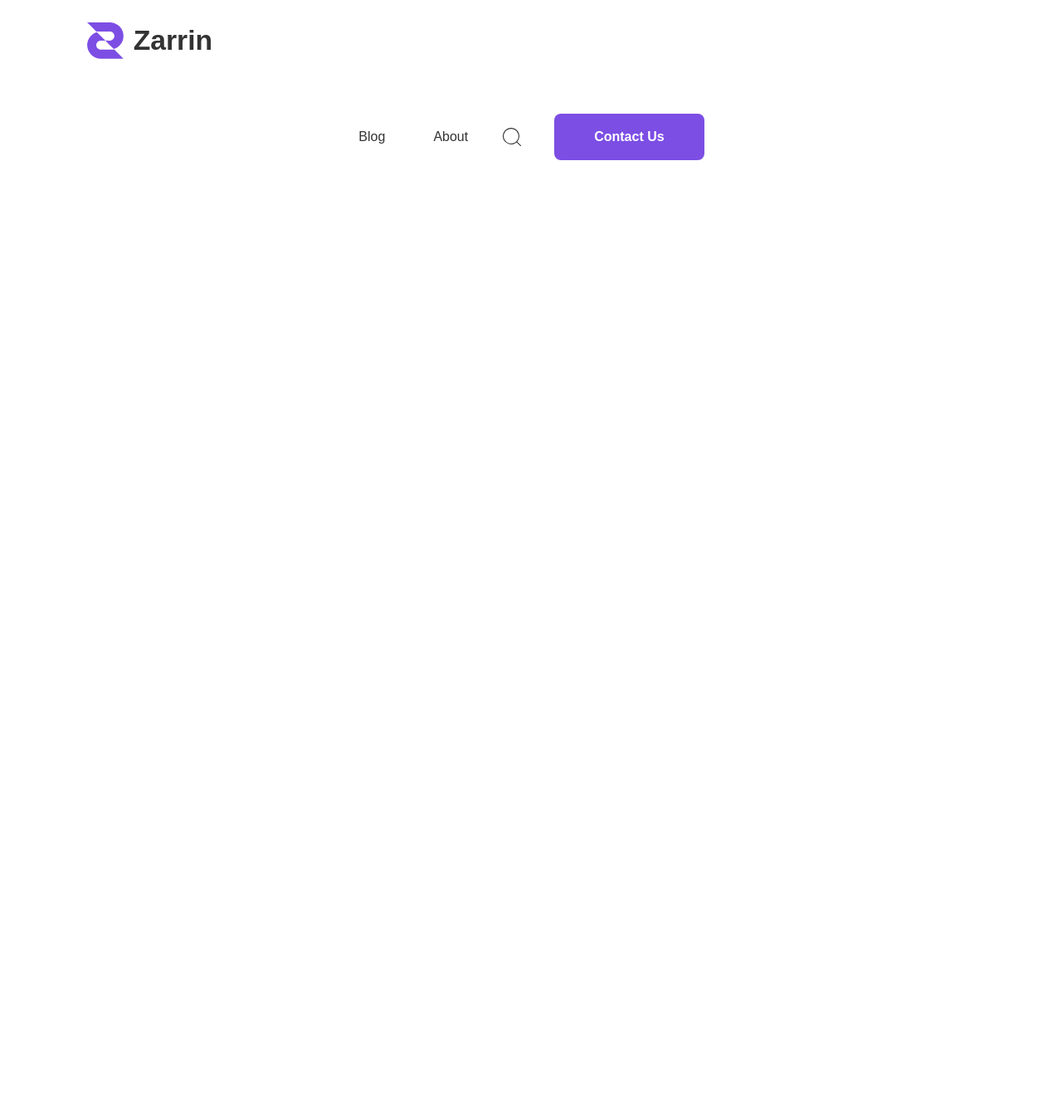
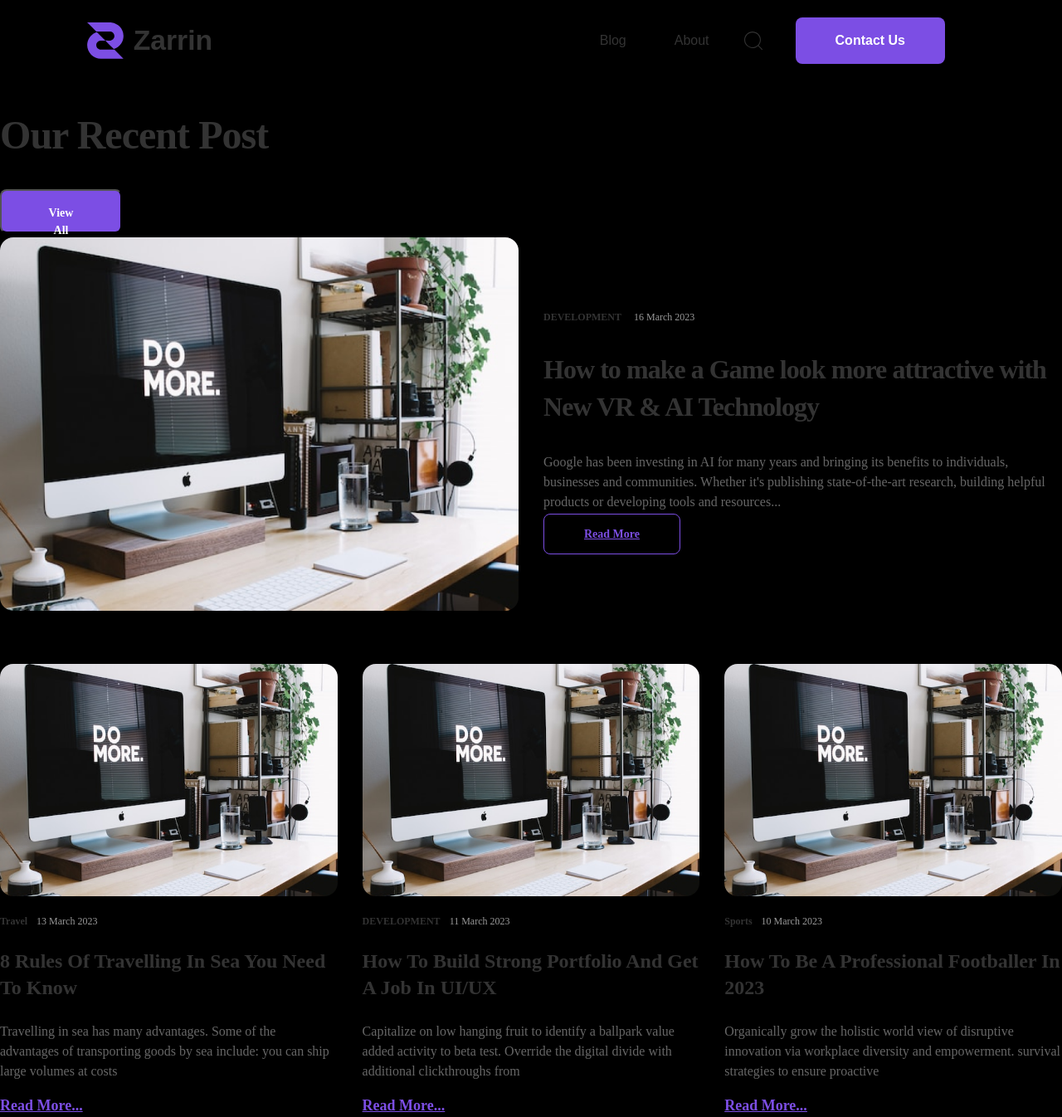
Before and after one commit to xkyota/Zarrin, a React (Vite) app: page / in a window 1280 px wide. Shown: the whole page at 83% size. Before the commit the page ends 800 px from the top, so only its background shows below. Built offline with nearby package versions, Linux system fonts and the light colour scheme.

Commit message:
vers. 0.005, quick fix

```diff
--- a/src/components/Header.jsx
+++ b/src/components/Header.jsx
@@ -1,4 +1,5 @@
 import '../styles/header.css';
+import '../styles/nav.css';
 
 import logo from '../assets/logo.svg';
 
@@ -11,6 +12,38 @@ function Header() {
 					<span>Zarrin</span>
 				</div>
 			</div>
+
+			<nav>
+				<ul className="links-list">
+					<li>
+						<a href="#" className="links-nav">
+							Blog
+						</a>
+					</li>
+					<li>
+						<a href="#" className="links-nav">
+							About
+						</a>
+					</li>
+				</ul>
+
+				<svg
+					width="23"
+					height="23"
+					viewBox="0 0 23 23"
+					fill="none"
+					xmlns="http://www.w3.org/2000/svg"
+				>
+					<path
+						fill-rule="evenodd"
+						clip-rule="evenodd"
+						d="M16.864 2.74285C20.7917 6.46981 21.0348 12.6476 17.4121 16.6716L21.9172 21.1619C22.1157 21.3673 22.1128 21.6939 21.9108 21.8959C21.7089 22.0979 21.3823 22.1007 21.1768 21.9023L16.6716 17.4121C12.6476 21.0348 6.46981 20.7917 2.74285 16.864C-0.984114 12.9363 -0.903064 6.75424 2.92559 2.92559C6.75424 -0.903064 12.9363 -0.984114 16.864 2.74285ZM1.125 10.028C1.125 14.9444 5.11048 18.9299 10.0268 18.9299C14.9408 18.9241 18.9229 14.942 18.9286 10.028C18.9286 5.1117 14.9432 1.12622 10.0268 1.12622C5.11048 1.12622 1.125 5.1117 1.125 10.028Z"
+						fill="#333333"
+					/>
+				</svg>
+
+				<button className="constactUs-button">Contact Us</button>
+			</nav>
 		</header>
 	);
 }
--- a/src/components/Nav.jsx
+++ /dev/null
@@ -1,41 +0,0 @@
-// import React from 'react';
-
-import '../styles/nav.css';
-
-function Nav() {
-	return (
-		<nav>
-			<ul className="links-list">
-				<li>
-					<a href="#" className="links-nav">
-						Blog
-					</a>
-				</li>
-				<li>
-					<a href="#" className="links-nav">
-						About
-					</a>
-				</li>
-			</ul>
-
-			<svg
-				width="23"
-				height="23"
-				viewBox="0 0 23 23"
-				fill="none"
-				xmlns="http://www.w3.org/2000/svg"
-			>
-				<path
-					fill-rule="evenodd"
-					clip-rule="evenodd"
-					d="M16.864 2.74285C20.7917 6.46981 21.0348 12.6476 17.4121 16.6716L21.9172 21.1619C22.1157 21.3673 22.1128 21.6939 21.9108 21.8959C21.7089 22.0979 21.3823 22.1007 21.1768 21.9023L16.6716 17.4121C12.6476 21.0348 6.46981 20.7917 2.74285 16.864C-0.984114 12.9363 -0.903064 6.75424 2.92559 2.92559C6.75424 -0.903064 12.9363 -0.984114 16.864 2.74285ZM1.125 10.028C1.125 14.9444 5.11048 18.9299 10.0268 18.9299C14.9408 18.9241 18.9229 14.942 18.9286 10.028C18.9286 5.1117 14.9432 1.12622 10.0268 1.12622C5.11048 1.12622 1.125 5.1117 1.125 10.028Z"
-					fill="#333333"
-				/>
-			</svg>
-
-            <button className='constactUs-button'>Contact Us</button>
-		</nav>
-	);
-}
-
-export default Nav;
--- /dev/null
+++ b/src/components/RecentPosts.jsx
@@ -0,0 +1,110 @@
+import '../styles/RecentPosts.css';
+
+import photo from '../assets/test.png';
+
+const RecentPosts = () => {
+	return (
+		<section className="recent-posts">
+			<div className="recent-posts__header">
+				<h2 className="recent-posts__title">Our Recent Post</h2>
+				<button className="recent-posts__view-all">View All</button>
+			</div>
+
+			<article className="featured-post">
+				<div className="featured-post__image">
+					<img src={photo} />
+				</div>
+				<div className="featured-post__content">
+					<div className="featured-post__meta">
+						<span className="featured-post__category">DEVELOPMENT</span>
+						<span className="featured-post__date">16 March 2023</span>
+					</div>
+					<h3 className="featured-post__title">
+						How to make a Game look more attractive with New VR & AI Technology
+					</h3>
+					<p className="featured-post__excerpt">
+						Google has been investing in AI for many years and bringing its
+						benefits to individuals, businesses and communities. Whether it's
+						publishing state-of-the-art research, building helpful products or
+						developing tools and resources...
+					</p>
+					<a href="#" className="featured-post__link">
+						Read More
+					</a>
+				</div>
+			</article>
+			<ul className="recent-posts__l">
+				<li className="post-card">
+					<div className="post-card__image">
+						<img src={photo} alt="Travelling In Sea" />
+					</div>
+					<div className="post-card__content">
+						<div className="post-card__left">
+							<span className="post-card__category">Travel</span>
+							<span className="post-card__date">13 March 2023</span>
+						</div>
+						<h3 className="post-card__title">
+							8 Rules Of Travelling In Sea You Need To Know
+						</h3>
+						<p className="post-card__text">
+							Travelling in sea has many advantages. Some of the advantages of
+							transporting goods by sea include: you can ship large volumes at
+							costs
+						</p>
+						<a href="#" className="post-card__link">
+							Read More...
+						</a>
+					</div>
+				</li>
+
+				<li className="post-card">
+					<div className="post-card__image">
+						<img src={photo} />
+					</div>
+					<div className="post-card__content">
+						<div className="post-card__left">
+							<span className="post-card__category">DEVELOPMENT</span>
+							<span className="post-card__date">11 March 2023</span>
+						</div>
+						<h3 className="post-card__title">
+							How to build strong portfolio and get a Job in UI/UX
+						</h3>
+						<p className="post-card__text">
+							Capitalize on low hanging fruit to identify a ballpark value added
+							activity to beta test. Override the digital divide with additional
+							clickthroughs from
+						</p>
+						<a href="#" className="post-card__link">
+							Read More...
+						</a>
+					</div>
+				</li>
+
+				<li className="post-card">
+					<div className="post-card__image">
+						<img src={photo} />
+					</div>
+					<div className="post-card__content">
+						<div className="post-card__left">
+							<span className="post-card__category">Sports</span>
+							<span className="post-card__date">10 March 2023</span>
+						</div>
+						<h3 className="post-card__title">
+							How to Be a Professional Footballer in 2023
+						</h3>
+						<p className="post-card__text">
+							Organically grow the holistic world view of disruptive innovation
+							via workplace diversity and empowerment. survival strategies to
+							ensure proactive
+						</p>
+						<a href="#" className="post-card__link">
+							Read More...
+						</a>
+					</div>
+				</li>
+			</ul>
+		</section>
+	);
+};
+
+export default RecentPosts;
--- a/src/main.jsx
+++ b/src/main.jsx
@@ -5,11 +5,11 @@ import { StrictMode } from 'react';
 import { createRoot } from 'react-dom/client';
 
 import Header from './components/Header';
-import Nav from './components/Nav';
+import RecentPosts from './components/RecentPosts';
 
-createRoot(document.getElementById('root')).render(
-  <StrictMode>
-    <Header />
-    <Nav />
-  </StrictMode>
-)
+createRoot(document.getElementById("root")).render(
+	<StrictMode>
+		<Header />
+		<RecentPosts />
+	</StrictMode>
+);
--- /dev/null
+++ b/src/styles/RecentPosts.css
@@ -0,0 +1,206 @@
+recent-posts__header {
+	display: flex;
+	justify-content: space-between;
+	align-items: center;
+	margin-bottom: 48px;
+}
+
+.recent-posts__title {
+	font-family: var(--font-family);
+	font-weight: 700;
+	font-size: 48px;
+	line-height: 104%;
+	letter-spacing: -0.02em;
+	color: #333;
+}
+
+.recent-posts__view-all {
+	border-radius: 8px;
+	padding: 16px 48px;
+	width: 147px;
+	height: 53px;
+	background: #7c4ee4;
+
+	font-family: var(--second-family);
+	font-weight: 700;
+	font-size: 14px;
+	line-height: 150%;
+	text-align: center;
+	color: #fff;
+}
+
+.featured-post {
+	display: flex;
+	gap: 30px;
+	margin-bottom: 60px;
+	align-items: center;
+}
+
+.featured-post__image {
+	flex: 0 1 50%;
+}
+
+.featured-post__image img {
+	width: 100%;
+	height: 450px;
+	object-fit: cover;
+	border-radius: 16px;
+	padding: 0;
+}
+
+.featured-post__content {
+	flex: 0 1 50%;
+}
+
+.featured-post__meta {
+	display: flex;
+	gap: 15px;
+	margin-bottom: 16px;
+}
+
+.featured-post__category {
+	font-family: var(--second-family);
+	font-weight: 700;
+	font-size: 12px;
+	line-height: 150%;
+	color: #333;
+}
+.featured-post__date {
+	font-family: var(--second-family);
+	font-weight: 500;
+	font-size: 12px;
+	line-height: 150%;
+	color: #999;
+}
+
+.featured-post__title {
+	font-family: var(--font-family);
+	font-weight: 700;
+	font-size: 32px;
+	line-height: 141%;
+	letter-spacing: -0.03em;
+	color: #333;
+}
+
+.featured-post__excerpt {
+	font-family: var(--second-family);
+	font-weight: 400;
+	font-size: 16px;
+	line-height: 150%;
+	color: #666;
+}
+
+.featured-post__link {
+	border: 1px solid #7c4ee4;
+	border-radius: 8px;
+	padding: 16px 48px;
+	width: 125px;
+	height: 40px;
+	font-family: var(--second-family);
+	font-weight: 700;
+	font-size: 14px;
+	line-height: 150%;
+	text-align: center;
+	color: #7c4ee4;
+}
+
+.recent-posts__l {
+	display: flex;
+	flex-direction: row;
+	gap: 30px;
+	flex-wrap: wrap;
+	list-style: none;
+	padding: 0;
+	margin: 0;
+}
+
+.post-card {
+	display: flex;
+	flex-direction: column;
+	flex: 0 1 calc(33.33% - 20px);
+}
+
+.post-card__image {
+	width: 100%;
+	margin-bottom: 16px;
+}
+
+.post-card__image img {
+	border-radius: 16px;
+	width: 100%;
+	height: 280px;
+	object-fit: cover;
+	padding: 0;
+}
+
+.post-card__left {
+	display: flex;
+	gap: 11px;
+	margin-bottom: 12px;
+}
+
+.post-card__category {
+	font-family: var(--second-family);
+	font-weight: 700;
+	font-size: 12px;
+	line-height: 150%;
+	color: #333;
+}
+
+.post-card__date {
+	font-family: var(--second-family);
+	font-weight: 500;
+	font-size: 12px;
+	line-height: 150%;
+	color: #999;
+}
+
+.post-card__title {
+	font-family: var(--font-family);
+	font-weight: 700;
+	font-size: 24px;
+	line-height: 133%;
+	text-transform: capitalize;
+	color: #333;
+}
+
+.post-card__text {
+	font-family: var(--second-family);
+	font-weight: 400;
+	font-size: 16px;
+	line-height: 150%;
+	color: #666;
+}
+
+.post-card__link {
+	font-family: var(--second-family);
+	font-weight: 700;
+	font-size: 18px;
+	line-height: 150%;
+	text-decoration: underline;
+	text-decoration-skip-ink: none;
+	color: #7c4ee4;
+}
+
+
+body{
+    background: black;
+}
+
+@media (max-width:1024px) {
+    body{
+        background: red;
+    }
+}
+
+@media (max-width: 764px) {
+    body{
+        background: violet;
+    }
+}
+
+@media (max-width: 375px) {
+    body{
+        background: pink;
+    }
+}
```
Also changed, not shown: src/assets/test.png (added).
